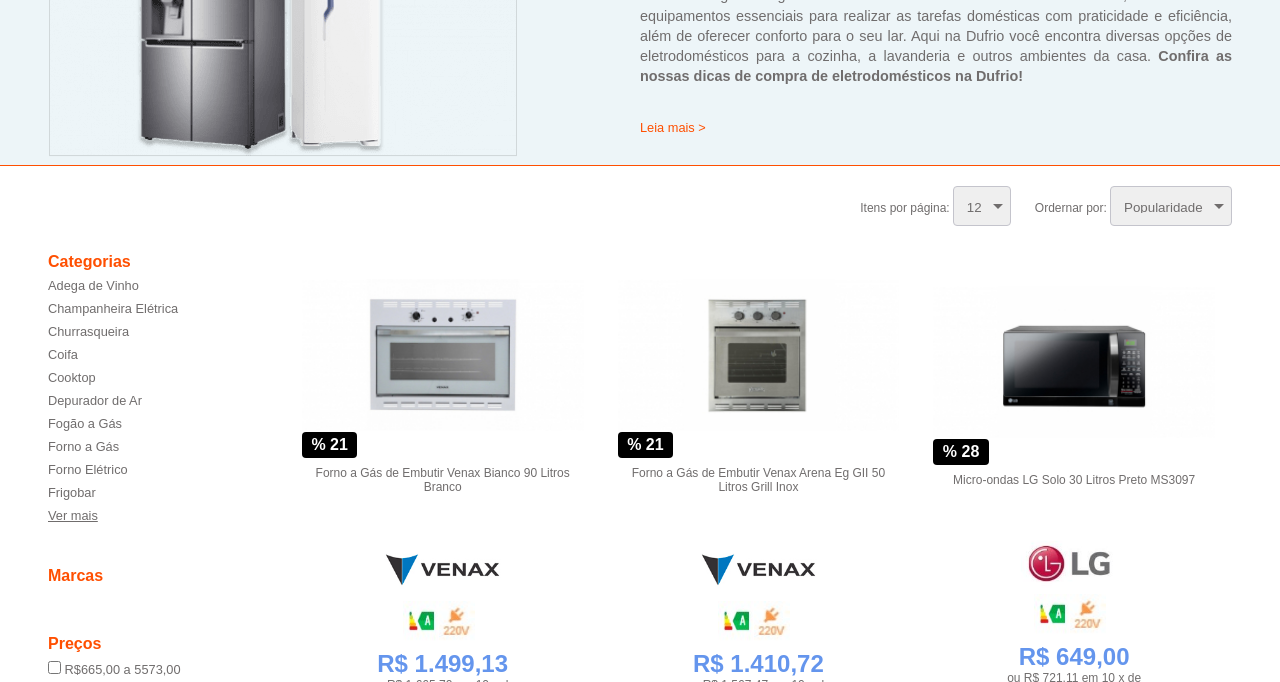
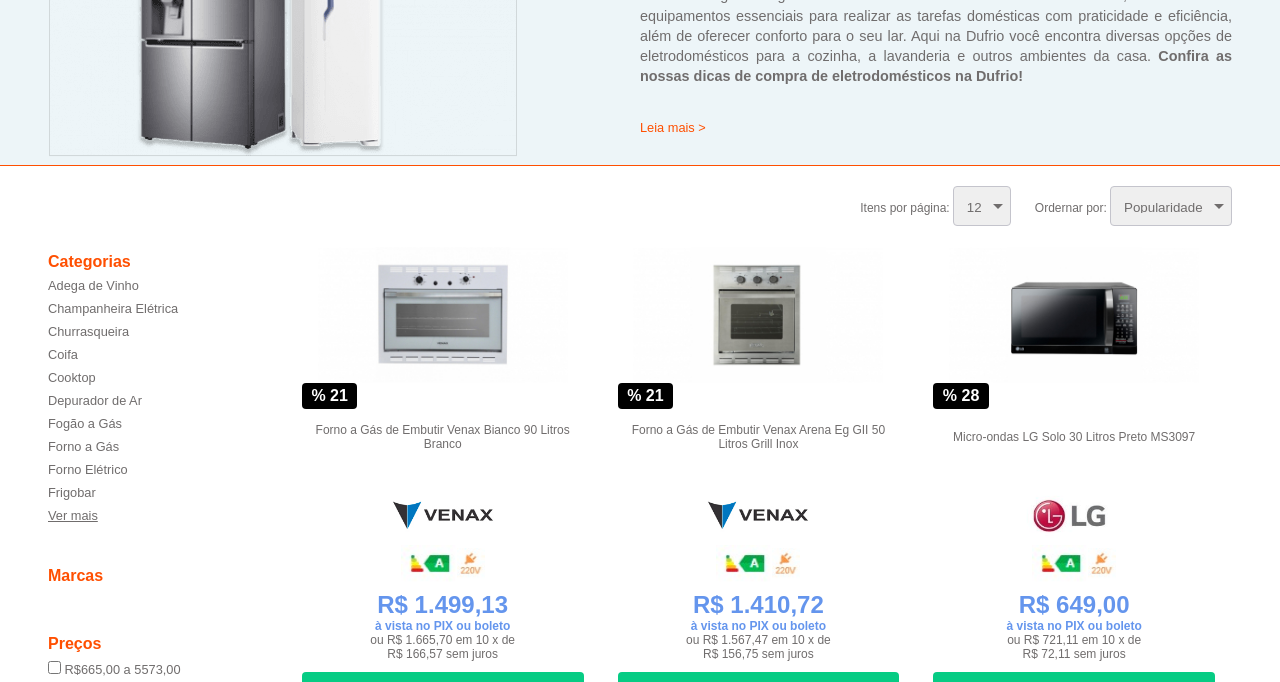
Before and after one commit to michel-cm/wap-store, a plain HTML site: page index.html in a window 1280 px wide. Shown: the part 261-943 px from the top of the page. Drawn offline with Linux system fonts and the light colour scheme.

Commit message:
ajustes produtoItem

```diff
--- a/css/main.css
+++ b/css/main.css
@@ -323,9 +323,10 @@ input[type="search"]::-webkit-search-results-decoration {
 .link {
   display: flex;
   flex-direction: column;
-  gap: 1rem;
-  padding: 2rem 1rem;
+
+  padding: 0 1rem;
   border: 1px solid transparent;
+  height: 580px;
 }
 
 .link:hover {
@@ -336,30 +337,47 @@ input[type="search"]::-webkit-search-results-decoration {
 .link .produto {
   display: flex;
   flex-direction: column;
+  align-items: center;
+  justify-content: center;
   text-align: center;
   font-size: 0.75rem;
+  position: relative;
+}
 
-  position: relative;
+.link .produto img {
+  max-width: 250px;
+}
+
+.produto .areaNomeProduto {
+  height: 2.5rem;
+  display: flex;
+  justify-content: center;
+  align-items: center;
 }
 
 .produto .seloFreteGratis {
   width: 30%;
   position: absolute;
-
+  left: 0.5rem;
+  top: 0;
   display: none;
 }
 
 .produto .areaDesconto {
+  margin-bottom: 0.5rem;
+  width: 100%;
+  display: flex;
+  justify-content: start;
+}
+
+.produto .areaDesconto span {
+  display: inline-block;
   background-color: var(--black);
-  padding: 0.25rem 0.6rem;
-  border-radius: 4px;
-  margin-bottom: 0.5rem;
-
   font-size: 1rem;
   font-weight: 700;
   color: var(--white);
-
-  width: fit-content;
+  padding: 0.25rem 0.6rem;
+  border-radius: 4px;
 }
 
 .produtoInfo {
@@ -387,12 +405,34 @@ input[type="search"]::-webkit-search-results-decoration {
   font-size: 0.75rem;
 }
 
-.produtoInfo img {
-  width: 45%;
+.produtoInfo .areaImgMarca {
+  height: 60px;
+  display: flex;
+  flex-direction: column;
+  justify-content: center;
+}
+
+.produtoInfo .areaImgMarca img {
+  max-width: 100%;
+  width: 7rem;
 }
 
 .produtoInfo .areaSelos {
   display: flex;
+  width: 100%;
+  justify-content: center;
+  align-items: center;
+}
+
+.produtoInfo .areaSelos img {
+  max-width: 100%;
+}
+
+.areaSelos .seloProcel {
+  width: 3.5rem;
+}
+.areaSelos .seloVoltagem {
+  width: 1.75rem;
 }
 
 .areaValores {
--- a/data/produtos.js
+++ b/data/produtos.js
@@ -53,7 +53,7 @@ export const produtos = [
   },
   {
     id: 3,
-    nome: "Geladeira/Refrigerador Electrolux Degelo Prático 240 Litros Cycle Defrost Branco RE31-220V",
+    nome: "Geladeira/Refrigerador Electrolux Degelo Prático 240 Litros Cycle Defrost Branco RE31 - 220V",
     marca: "electrolux",
     desconto: 23,
     valor: 1890.52,
@@ -182,7 +182,7 @@ export const produtos = [
     imgProduto:
       "images/produtos/m_forno-el-trico-continental-44-litros-branco-bc44b-220v.jpg",
     imgMarca: "images/selos/continental.jpg",
-    seloProcel: false,
+    seloProcel: true,
     imgVoltagem: "images/selos/voltagem.jpg",
     star: false,
     freteGratis: false,
--- a/index.html
+++ b/index.html
@@ -14,16 +14,10 @@
     <link rel="stylesheet" href="css/style.css" />
   </head>
   <body>
-
     <div class="models">
       <div class="link model--produto-item">
         <div class="produto">
-        <img
-          src=""
-          alt=""
-          title=""
-        class="model--imgProduto"
-          />
+          <img src="" alt="" title="" class="model--imgProduto" />
           <img
             class="seloFreteGratis"
             src="images/selos/frete-gratis.png"
@@ -32,7 +26,9 @@
           <div class="areaDesconto">
             <span class="model--desconto"></span>
           </div>
-        <span class="model--name"></span>
+          <div class="areaNomeProduto">
+            <span class="model--name nomeProduto"></span>
+          </div>
         </div>
         <div class="produtoInfo">
           <div class="areaStars model--stars">
@@ -45,21 +41,18 @@
             </div>
             <span class="starsValue model--starNumber">(4)</span>
           </div>
-        <img
-          class="marca model--imgMarca"
-          src="images/selos/venax.jpg"
-          alt="Marca Venax"
-          title="Marca Venax"
-        />
+          <div class="areaImgMarca">
+            <img class="marca model--imgMarca" src="" alt="" title="" />
+          </div>
           <div class="areaSelos">
             <img
-            class="selo model--imgSelo"
+              class="seloProcel model--imgSelo"
               src="images/selos/procel.jpg"
               alt="Selo Procel"
               title="Selo Procel"
             />
             <img
-            class="selo model--imgVoltagem"
+              class="seloVoltagem model--imgVoltagem"
               src=""
               alt="Voltagem do produto"
               title="Voltagem do produto"
@@ -67,12 +60,13 @@
           </div>
           <div class="areaValores">
             <span class="valor model--valorVista"></span>
-          <span class="pixBoleto"></span>
+            <span class="pixBoleto model--pixBoleto"
+              >à vista no PIX ou boleto</span
+            >
             <span class="model--valorPrazo"></span>
           </div>
           <button>
             <img
-
               src="images/selos/cart-botao.svg"
               alt="Botão adicionar ao carrinho"
             />
@@ -412,16 +406,8 @@
               </div>
             </aside>
 
-
-
             <div class="areaListaProdutos">
-              <div class="areaProdutos-itens">
-
-
-
-
-
-              </div>
+              <div class="areaProdutos-itens"></div>
 
               <div class="areaPaginacao">
                 <div class="areaEncontrados">
--- a/js/listagemProdutos.js
+++ b/js/listagemProdutos.js
@@ -10,7 +10,7 @@ export const listarProdutos = () => {
   }
 
   const selosProcelExist = (produto, element) => {
-    produto.seloProcel ? element.style.display = "block" : element.style.display = "none";
+    produto.seloProcel ? element.style.display = "block" : element.style.visibility = "hidden";
   }
 
   const checkStars = (produto, element) => {
```
Lines whose indentation alone changed are shown as unchanged.
